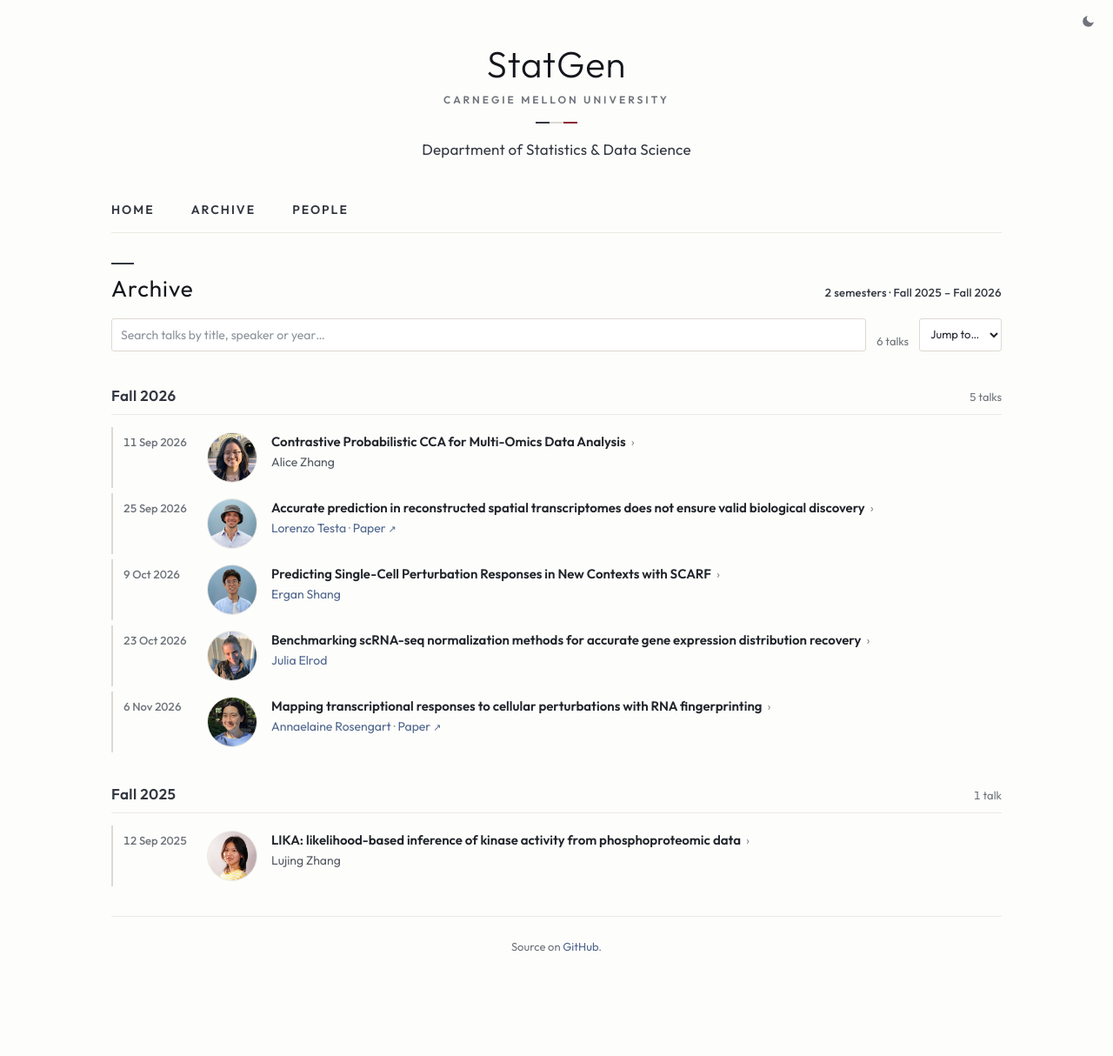
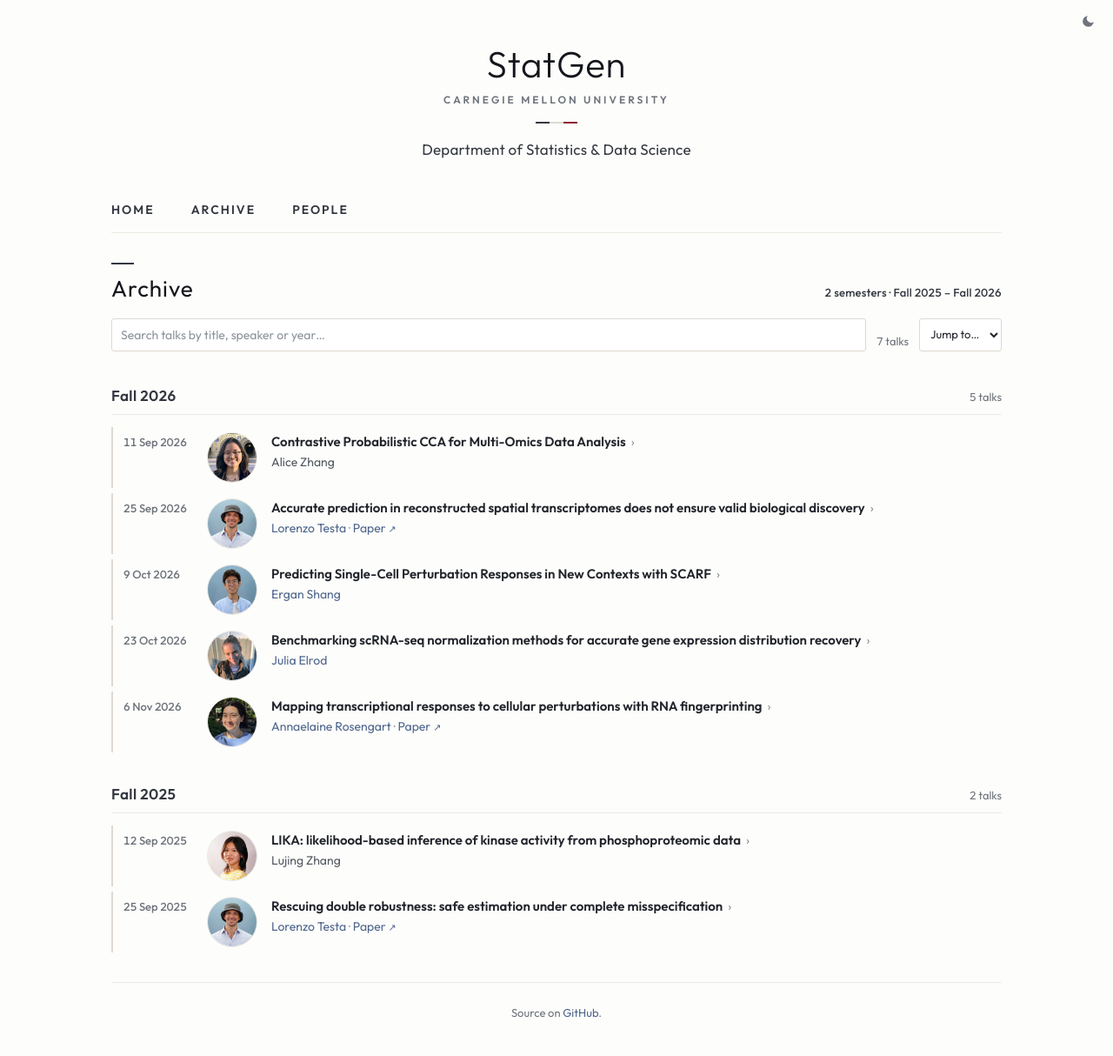
Before and after one commit to cmustatgen/cmustatgen.github.io, a Jekyll site: the page built from archive.html, in a window 1280 px wide. Shown: the whole page at 87% size. Built offline with Jekyll 4.4.1, drawn with Linux system fonts in a browser that asks for light colours; before the commit the page ends 1138 px from its top, so only the background shows below that; part of the change alters nothing that is shown.

Commit message:
Add Lorenzo Testa's double robustness talk (Sept 25, 2025)
Co-Authored-By: Claude Fable 5.1 <noreply@anthropic.com>

```diff
--- a/_data/talks/fall2025.yaml
+++ b/_data/talks/fall2025.yaml
@@ -16,3 +16,23 @@
     LIKA achieves high efficiency with limited data while capturing network complexity.
     Applications to schizophrenia and cell line datasets reveal novel dysregulated kinases, with
     simulations confirming robustness and accuracy.
+- date: '2025-09-25'
+  speakers: [lorenzo_testa]
+  title: "Rescuing double robustness: safe estimation under complete misspecification"
+  abstract: >-
+    Double robustness is a major selling point of semiparametric and missing data methodology. Its
+    virtues lie in protection against partial nuisance misspecification and asymptotic
+    semiparametric efficiency under correct nuisance specification. However, in applications,
+    complete nuisance misspecification should be regarded as the norm (or at the very least the
+    expected default), and thus doubly robust estimators may behave fragilely. In fact, it has been
+    amply verified empirically that these estimators can perform poorly when all nuisance functions
+    are misspecified. Here, we first characterize this phenomenon of double fragility, and then
+    propose a solution based on adaptive correction clipping (DR+ACC). We argue that our DR+ACC
+    proposal is safe, in that it inherits the favorable properties of doubly robust estimators under
+    correct nuisance specification, but its error is guaranteed to be bounded by a convex
+    combination of the individual nuisance model errors, which prevents the instability caused by
+    the compounding product of errors of doubly robust estimators. We also show that our proposal
+    provides valid inference through the parametric bootstrap when nuisances are well-specified. We
+    showcase the efficacy of our DR+ACC estimator both through extensive simulations and by applying
+    it to the analysis of Alzheimer's disease proteomics data.
+  paper_url: https://arxiv.org/abs/2509.22446
```
